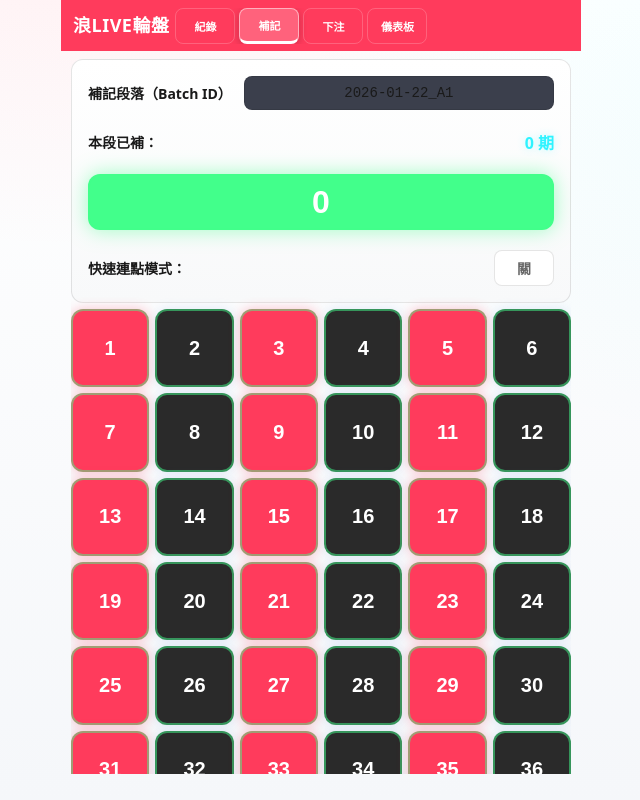
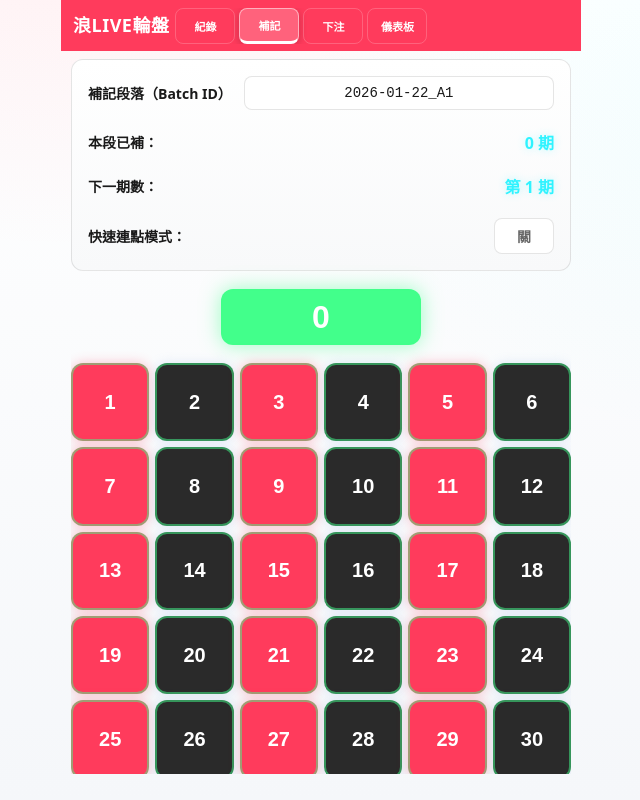
Before and after one commit to aley0221-cpu/langlive-roulette-pwa, a React (Vite) app: page / in a window 1280 px wide. Shown: the whole page, without its empty margins (319-959 px from the left). Built offline with nearby package versions, Linux system fonts and the light colour scheme.

Commit message:
Implement Replay page: auto-assign spinIndex, display progress and next index, 0 button separate, fixed 6-column layout

```diff
--- a/src/App.css
+++ b/src/App.css
@@ -616,7 +616,7 @@ body{
   padding: 8px 12px;
   border: 1px solid var(--line);
   border-radius: 8px;
-  background: rgba(10,16,32,.8);
+  background: #ffffff;
   color: var(--text);
   font-size: 14px;
   font-weight: 500;
@@ -666,9 +666,19 @@ body{
   transform: translateY(1px);
 }
 
-/* 補記分頁：0 按鈕（在快速連點模式前面）- 綠色底色、白色文字、最大 */
+/* 補記分頁：0 號按鈕獨立顯示區域（在數字盤上方） */
+.supplement-zero-section{
+  margin: 12px 0;
+  flex-shrink: 0;
+  display: flex;
+  justify-content: center;
+  align-items: center;
+}
+
+/* 補記分頁：0 按鈕 - 綠色底色、白色文字、略大於一般數字 */
 .btn-0-supplement{
   width: 100%;
+  max-width: 200px;
   height: 56px;
   border-radius: 12px;
   border: 2px solid rgba(66,255,139,.6);
@@ -719,13 +729,13 @@ body{
   transform: translateY(2px);
 }
 
-/* 補記分頁：底部操作列 */
+/* 補記分頁：底部操作列（只有復原按鈕） */
 .supplement-actions{
   display: flex;
   align-items: center;
-  justify-content: space-between;
+  justify-content: center;
   gap: 12px;
-  padding: 8px 0;
+  padding: 12px 0;
   margin-top: 4px;
   flex-shrink: 0; /* 不壓縮 */
 }
--- a/src/core/db.ts
+++ b/src/core/db.ts
@@ -124,3 +124,27 @@ export async function getReplayCountByBatchId(batchId: string): Promise<number>
     request.onerror = () => reject(request.error);
   });
 }
+
+// 獲取最後一個 spin 的 spinIndex（無論是 live 還是 replay）
+export async function getLastSpinIndex(): Promise<number> {
+  const db = await initDB();
+  return new Promise((resolve, reject) => {
+    const transaction = db.transaction([STORE_NAME], "readonly");
+    const store = transaction.objectStore(STORE_NAME);
+    const index = store.index("ts");
+    const request = index.openCursor(null, "prev"); // 降序，獲取最新的
+
+    request.onsuccess = (event) => {
+      const cursor = (event.target as IDBRequest<IDBCursorWithValue>).result;
+      if (cursor) {
+        const spin = cursor.value as Spin;
+        // 如果有 spinIndex，返回它；否則返回 0（表示從頭開始）
+        resolve(spin.spinIndex ?? 0);
+      } else {
+        // 沒有資料，從 0 開始
+        resolve(0);
+      }
+    };
+    request.onerror = () => reject(request.error);
+  });
+}
--- a/src/core/engine.ts
+++ b/src/core/engine.ts
@@ -1,5 +1,5 @@
 import type { Spin } from "./types";
-import { addSpin, getAllSpins, deleteSpin, getLastReplaySpin, getReplayCountByBatchId } from "./db";
+import { addSpin, getAllSpins, deleteSpin, getLastReplaySpin, getReplayCountByBatchId, getLastSpinIndex } from "./db";
 
 // 資料庫介面（使用 IndexedDB）
 export const db = {
@@ -47,6 +47,10 @@ export async function addReplaySpin(
   batchId: string,
   _fastMode: boolean = false
 ): Promise<Spin> {
+  // 獲取最後一個 spinIndex，自動接續下一期
+  const lastSpinIndex = await getLastSpinIndex();
+  const nextSpinIndex = lastSpinIndex + 1;
+
   const spin: Spin = {
     id: crypto.randomUUID(),
     ts: Date.now(),
@@ -58,7 +62,8 @@ export async function addReplaySpin(
       n <= 12 ? "small" :
       n <= 24 ? "mid" : "large",
     source: "replay",
-    batchId
+    batchId,
+    spinIndex: nextSpinIndex
   };
 
   await db.spins.add(spin);
@@ -74,4 +79,10 @@ export async function addReplaySpin(
   return spin;
 }
 
+// 獲取最後一個 spinIndex（用於顯示下一期數）
+export async function getNextSpinIndex(): Promise<number> {
+  const lastSpinIndex = await getLastSpinIndex();
+  return lastSpinIndex + 1;
+}
+
 // db 已在上面定義並導出
--- a/src/core/types.ts
+++ b/src/core/types.ts
@@ -9,4 +9,5 @@ export interface Spin {
   size: "small" | "mid" | "large" | "-";
   source: SpinSource; // replay = 補記
   batchId?: string;   // 補記段落
+  spinIndex?: number; // 期數（自動分配，補記時自動接續上一期）
 }
--- a/src/pages/ReplayPage.tsx
+++ b/src/pages/ReplayPage.tsx
@@ -1,5 +1,5 @@
 import { useState, useEffect } from "react";
-import { addReplaySpin } from "../core/engine";
+import { addReplaySpin, getNextSpinIndex } from "../core/engine";
 import { db } from "../core/engine";
 import NumberPad from "../components/NumberPad";
 
@@ -33,6 +33,7 @@ export default function ReplayPage() {
 
   const [batchCount, setBatchCount] = useState(0);
   const [spinsUpdated, setSpinsUpdated] = useState(0); // 用於觸發重新計算
+  const [nextSpinIndex, setNextSpinIndex] = useState(1); // 下一期數
 
   // 保存 Batch ID
   useEffect(() => {
@@ -44,7 +45,7 @@ export default function ReplayPage() {
     localStorage.setItem(LS_RAPID_MODE, fastMode.toString());
   }, [fastMode]);
 
-  // 計算本段已補期數
+  // 計算本段已補期數和下一期數
   useEffect(() => {
     const updateCount = async () => {
       if (!batchId) {
@@ -54,6 +55,10 @@ export default function ReplayPage() {
       try {
         const count = await db.spins.getReplayCountByBatchId(batchId);
         setBatchCount(count);
+
+        // 更新下一期數
+        const nextIndex = await getNextSpinIndex();
+        setNextSpinIndex(nextIndex);
       } catch (error) {
         console.error("Failed to get batch count:", error);
         setBatchCount(0);
@@ -79,6 +84,10 @@ export default function ReplayPage() {
     }
     // 觸發重新計算
     setSpinsUpdated(prev => prev + 1);
+
+    // 更新下一期數
+    const nextIndex = await getNextSpinIndex();
+    setNextSpinIndex(nextIndex);
   };
 
   const undoLastSpin = async () => {
@@ -116,12 +125,8 @@ export default function ReplayPage() {
           <div className="supplement-value">{batchCount} 期</div>
         </div>
         <div className="supplement-section">
-          <button
-            className="btn-0-supplement"
-            onClick={() => onTap(0)}
-          >
-            0
-          </button>
+          <div className="supplement-label">下一期數：</div>
+          <div className="supplement-value">第 {nextSpinIndex} 期</div>
         </div>
         <div className="supplement-section">
           <div className="supplement-label">快速連點模式：</div>
@@ -134,21 +139,28 @@ export default function ReplayPage() {
         </div>
       </section>
 
-      {/* 數字盤（共用元件） */}
+      {/* 0 號按鈕（獨立顯示在數字盤上方） */}
+      <section className="supplement-zero-section">
+        <button
+          className="btn-0-supplement"
+          onClick={() => onTap(0)}
+        >
+          0
+        </button>
+      </section>
+
+      {/* 數字盤（固定 6 欄，1-36） */}
       <NumberPad onTap={onTap} fastMode={fastMode} />
 
-      {/* 操作列 */}
+      {/* 操作列（只有復原按鈕） */}
       <section className="supplement-actions">
         <button
-          className="btn action secondary"
+          className="btn-action-undo"
           onClick={undoLastSpin}
-          disabled={batchCount === 0} // 如果沒有補記記錄，禁用復原按鈕
+          disabled={batchCount === 0}
         >
           ← 復原
         </button>
-        <div className="rapid-mode-status">
-          快速連點：<span className={fastMode ? "status-on" : "status-off"}>{fastMode ? "開" : "關"}</span>
-        </div>
       </section>
     </div>
   );
```
